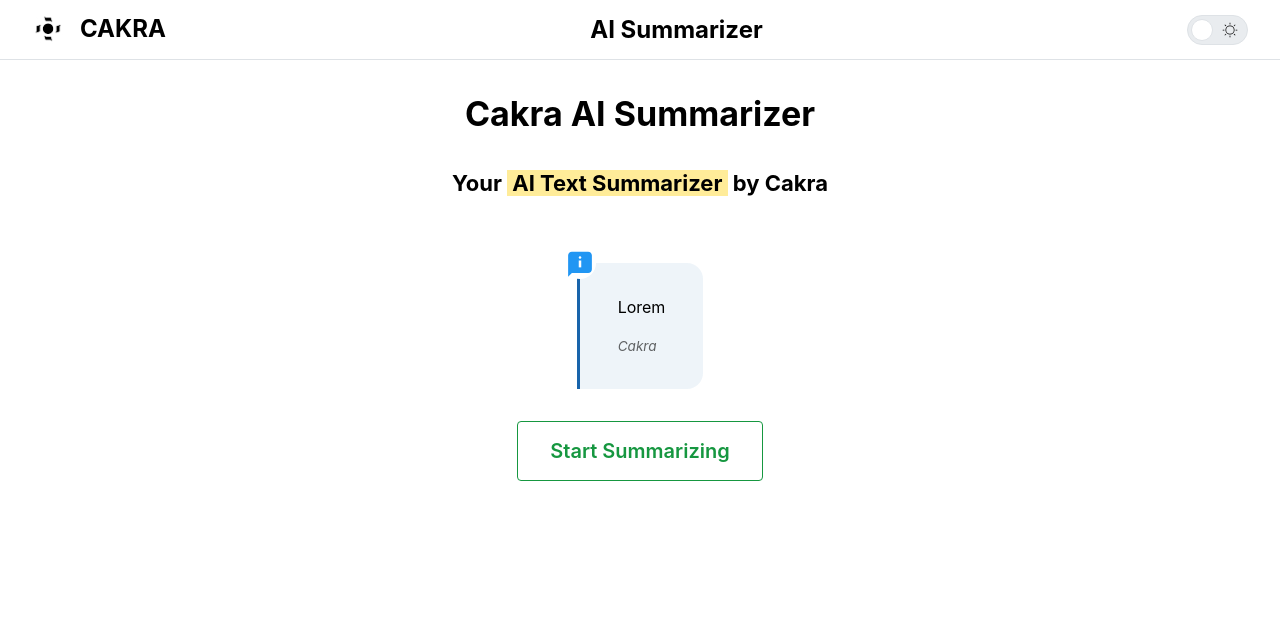
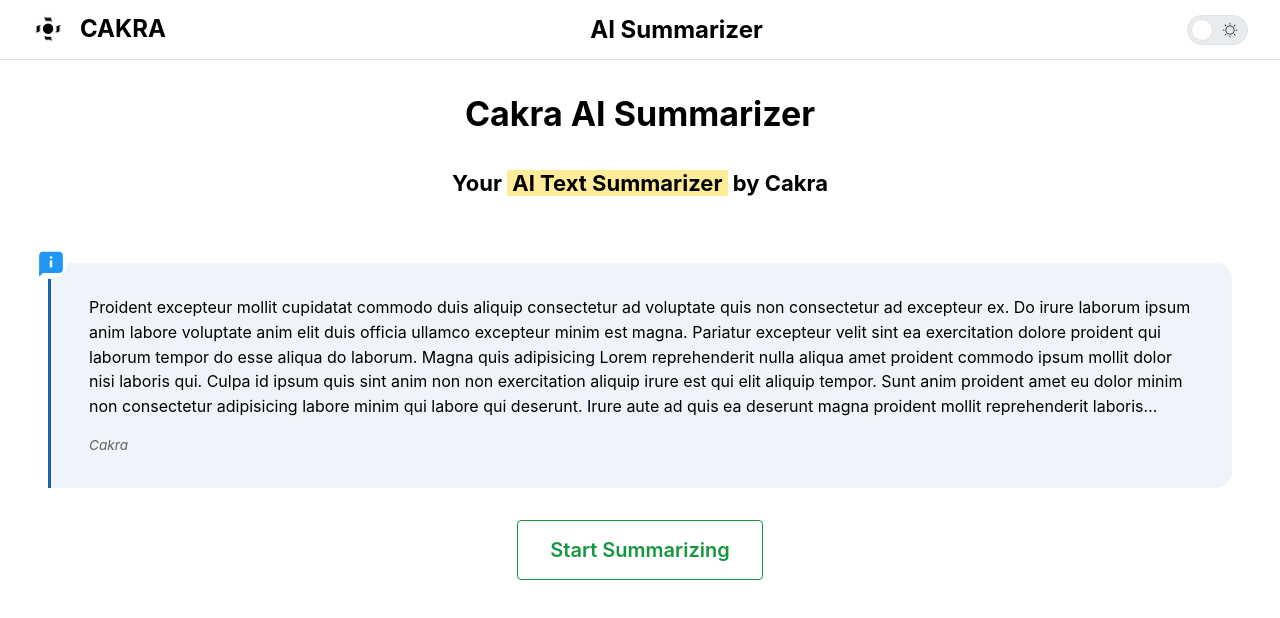
Before and after one commit to Wilson-Tovano/cakra-ai-uas, a Next.js app: page / in a window 1280 px wide. Shown: the top 618 px of the page. Built offline with nearby package versions, Linux system fonts and the light colour scheme.

Commit message:
Fix lorem not changing

```diff
--- a/app/page.tsx
+++ b/app/page.tsx
@@ -3,11 +3,8 @@ import { Blockquote, Button, Center, Container, Mark, Text, Title } from "@manti
 import { useEffect, useRef, useState } from "react";
 import { LoremIpsum } from "lorem-ipsum";
 import { FcAbout } from "react-icons/fc";
-import { useRouter } from "next/navigation";
 import Link from "next/link";
-import ButtonClass from "../styles/Button.module.css";
 
-const AUTO_CLICK_DELAY = 5000;
 export default function Page() {
   const loremIpsum = new LoremIpsum({
     sentencesPerParagraph: {
@@ -20,6 +17,13 @@ export default function Page() {
     }
   });
   const [text, setText] = useState('Lorem');
+
+  useEffect(() => {
+    const interval = setInterval(() => {
+      setText(loremIpsum.generateParagraphs(2));
+    }, 3000);
+    return () => clearInterval(interval);
+  });
 
   return (
     <>
```
